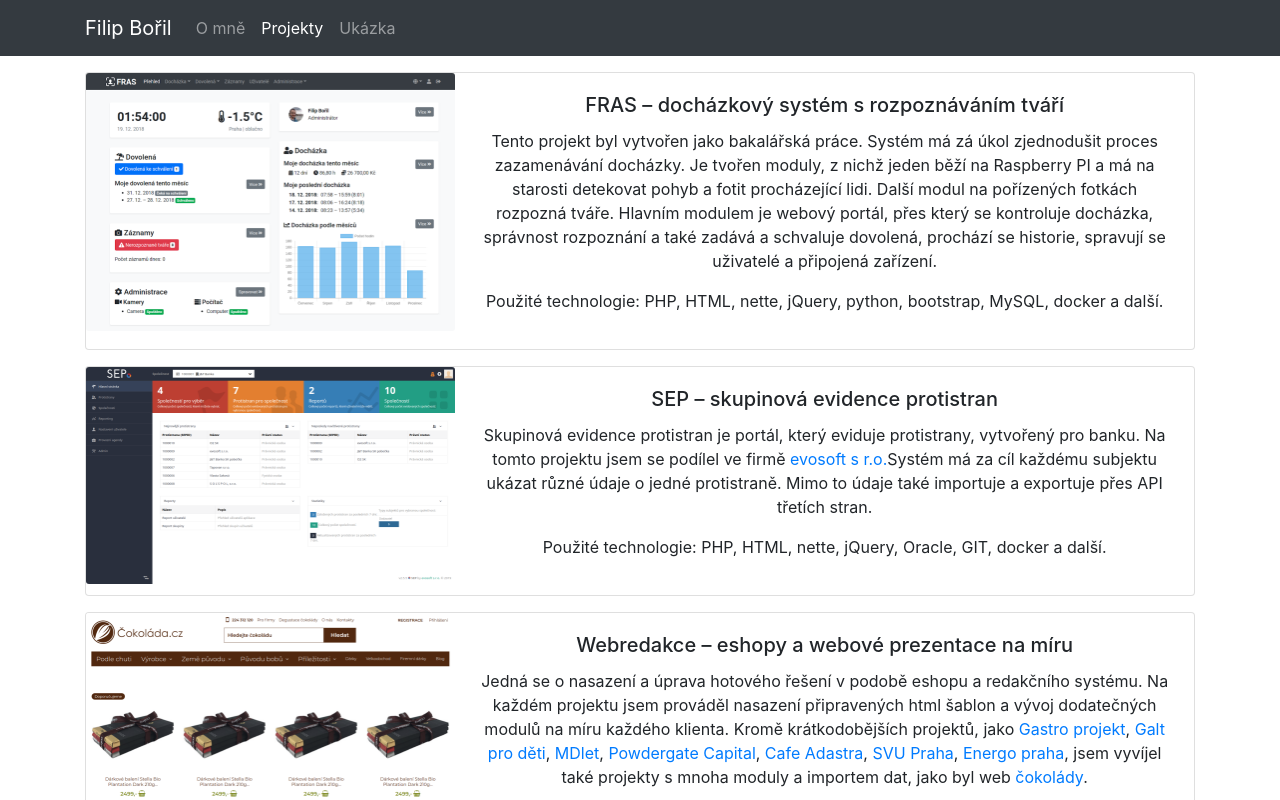
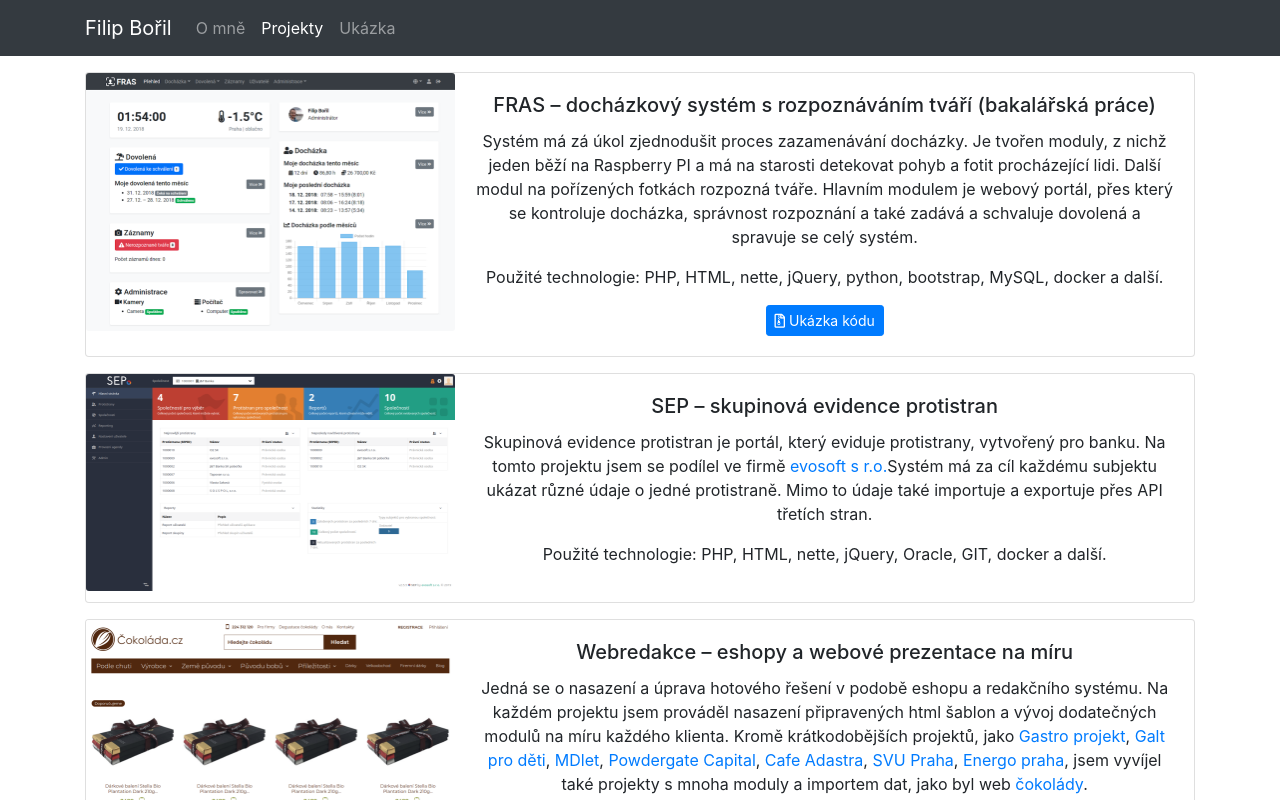
Before and after one commit to borilfilip/filipboril-cz, a React (Create React App) app: page /#/projects in a window 1280 px wide. Shown: the top 800 px of the page. Built offline with nearby package versions, Linux system fonts and the light colour scheme.

Commit message:
Added fras code demo

```diff
--- a/src/Projects/Projects.js
+++ b/src/Projects/Projects.js
@@ -7,17 +7,18 @@
   render() {
     return (
         <div className="Projects">
-            <Project img="/img/fras-hp-thumb.png" name="FRAS – docházkový systém s rozpoznáváním tváří">
+            <Project img="/img/fras-hp-thumb.png" name="FRAS – docházkový systém s rozpoznáváním tváří (bakalářská práce)">
               <p>
-                Tento projekt byl vytvořen jako bakalářská práce. Systém má zá úkol zjednodušit proces zazamenávání
-                docházky. Je tvořen moduly, z nichž jeden běží na Raspberry PI a má na starosti detekovat pohyb
-                a fotit procházející lidi. Další modul na pořízených fotkách rozpozná tváře. Hlavním modulem je webový
-                portál, přes který se kontroluje docházka, správnost rozpoznání a také zadává a schvaluje dovolená,
-                prochází se historie, spravují se uživatelé a připojená zařízení.
+                Systém má zá úkol zjednodušit proces zazamenávání docházky. Je tvořen moduly, z nichž jeden běží na
+                Raspberry PI a má na starosti detekovat pohyb a fotit procházející lidi. Další modul na pořízených
+                fotkách rozpozná tváře. Hlavním modulem je webový portál, přes který se kontroluje docházka, správnost
+                rozpoznání a také zadává a schvaluje dovolená a spravuje se celý systém.
               </p>
               <p>
                 Použité technologie: PHP, HTML, nette, jQuery, python, bootstrap, MySQL, docker a další.
               </p>
+              <a href="/fras-code-demo.zip" className="btn btn-primary btn-sm" role="button"><i
+                className="far fa-file-archive" /> Ukázka kódu</a>
             </Project>
             <Project img="/img/sep-hp-thumb.png" name="SEP – skupinová evidence protistran">
               <p>
@@ -66,7 +67,8 @@
                           které je na stránce možno rovnou vyzkoušet nebo opsat. Je to druhá verze webu psaná v čistém
                           PHP v době, kdy jsem chodil do 8. třídy ZŠ.
                         </p>
-                        <a href="http://iadm.wz.cz/" className="btn btn-primary btn-sm" role="button" target="_blank">Přejít na web</a>
+                        <a href="http://iadm.wz.cz/" className="btn btn-primary btn-sm" role="button" target="_blank"
+                           rel="noopener noreferrer"><i className="fas fa-external-link-alt" /> Přejít na web</a>
                       </Project>
                       <Project img="/img/noviny.png" name="iAdministrativa noviny – mix zpráv a návodů">
                         <p>
@@ -74,7 +76,8 @@
                           rozhodl psát články a vyzkoušet si instalaci a práci s redakčním systémem wordpress.
                           Články pojednávali zprvu o novinkách z tehdejší třídy, později o návodech na PC.
                         </p>
-                        <a href="http://iadm.wz.cz/noviny/" className="btn btn-primary btn-sm" role="button" target="_blank">Přejít na web</a>
+                        <a href="http://iadm.wz.cz/noviny/" className="btn btn-primary btn-sm" role="button"
+                           target="_blank" rel="noopener noreferrer"><i className="fas fa-external-link-alt" /> Přejít na web</a>
                       </Project>
                       <Project img="/img/sesity.png" name="Sešity – zápisky z vyučování 8. a 9. třídy ZŠ online">
                         <p>
@@ -82,7 +85,8 @@
                           alespoň u předmětů, které byl někdo ochotný přepisovat. Web byl také napsaný v čistém PHP,
                           když jsem chodil do 9. třídy.
                         </p>
-                        <a href="http://sesity.borec.cz/" className="btn btn-primary btn-sm" role="button" target="_blank">Přejít na web</a>
+                        <a href="http://sesity.borec.cz/" className="btn btn-primary btn-sm" role="button"
+                           target="_blank" rel="noopener noreferrer"><i className="fas fa-external-link-alt" /> Přejít na web</a>
                       </Project>
                       <NavLink to="/archive">Archiv</NavLink>
                     </div>
```
Also changed, not shown: 1 other file (tests, documents, lock files or other folders).
